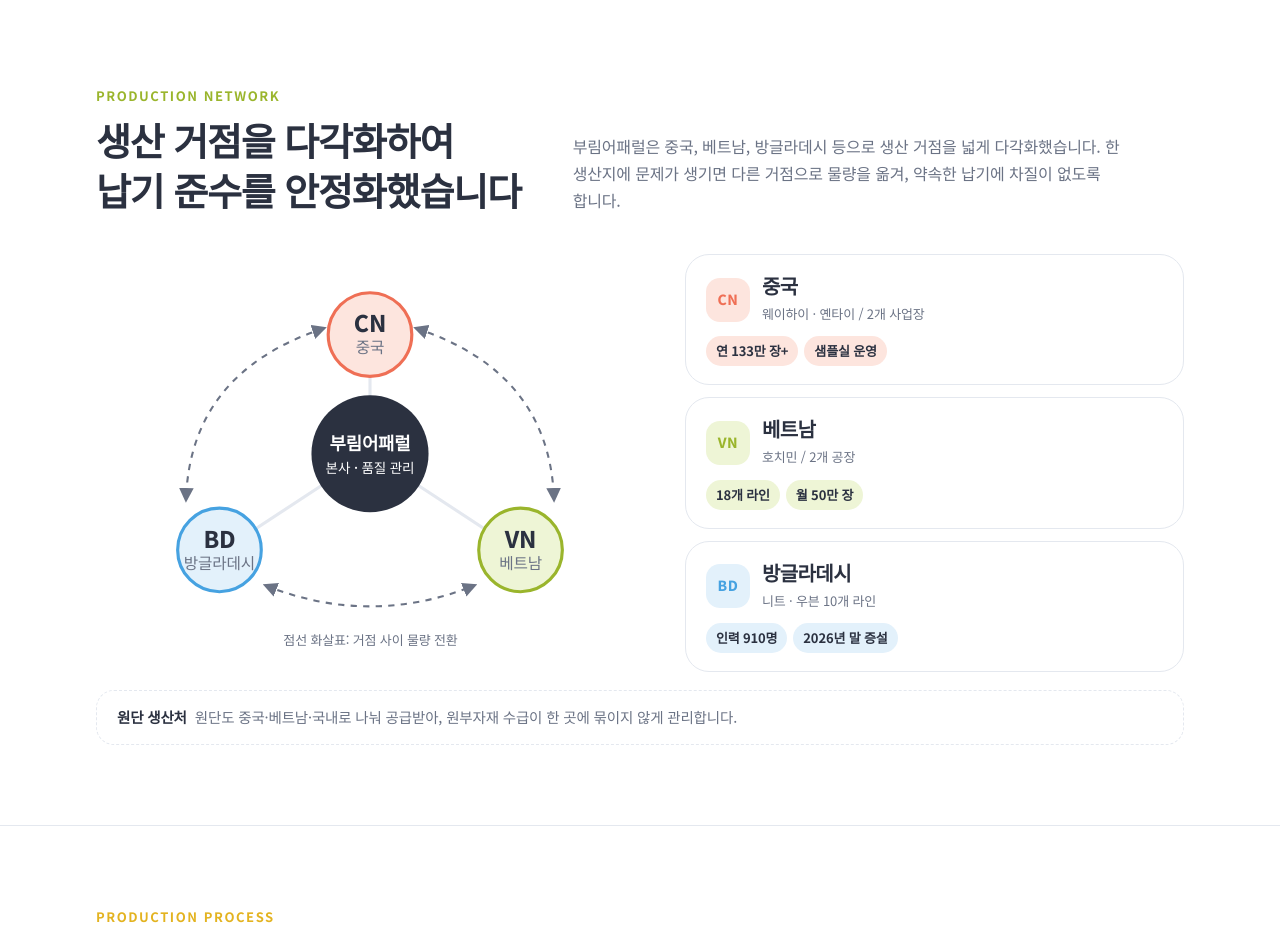
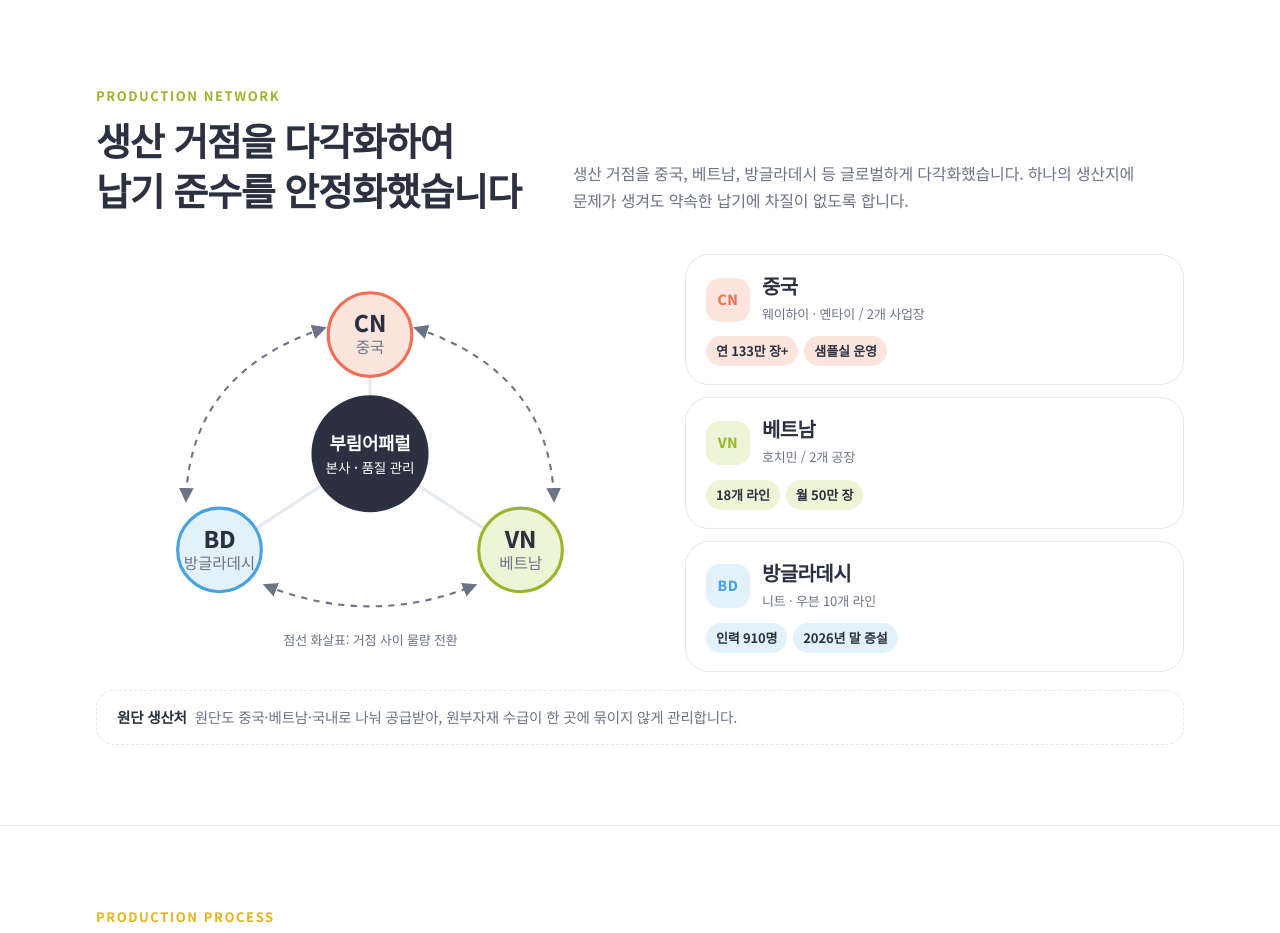
Before and after one commit to junhos23/BoolimApparel, a plain HTML site: page index.html in a window 1280 px wide. Shown: the part 1680-2613 px from the top of the page. Drawn offline with Linux system fonts and the light colour scheme; a web font is replaced by a local one.

Commit message:
생산거점 섹션 설명 문구 변경
Co-Authored-By: Claude Opus 5.5 <noreply@anthropic.com>

```diff
--- a/index.html
+++ b/index.html
@@ -365,7 +365,7 @@ footer .copy{margin-top:36px;padding-top:18px;border-top:2px dashed var(--line);
   <div class="wrap">
     <div class="sec-head">
       <div><p class="eyebrow">Production Network</p><h2>생산 거점을 다각화하여<br>납기 준수를 안정화했습니다</h2></div>
-      <p>부림어패럴은 중국, 베트남, 방글라데시 등으로 생산 거점을 넓게 다각화했습니다. 한 생산지에 문제가 생기면 다른 거점으로 물량을 옮겨, 약속한 납기에 차질이 없도록 합니다.</p>
+      <p>생산 거점을 중국, 베트남, 방글라데시 등 글로벌하게 다각화했습니다. 하나의 생산지에 문제가 생겨도 약속한 납기에 차질이 없도록 합니다.</p>
     </div>
     <div class="net">
       <div>
```
